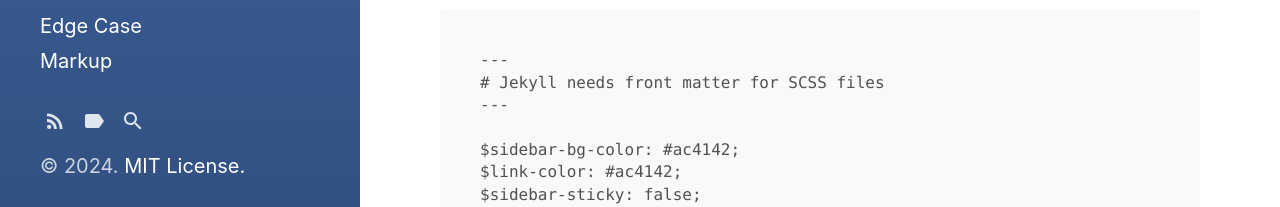
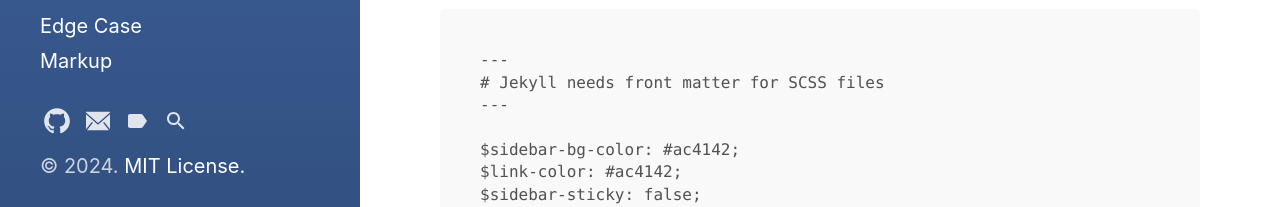
Before and after one commit to andresvalle/andresvalle.github.io, a Jekyll site: the page built from index.html, in a window 1280 px wide and 900 px high, scrolled down 527 px. Shown: the part 679-886 px from the top of the window. Built offline with Jekyll 4.4.1, drawn with Linux system fonts in a browser that asks for light colours; the list of posts is cut into pages by our own code.

Commit message:
added sidebar icons

```diff
--- a/_includes/sidebar-icon-links.html
+++ b/_includes/sidebar-icon-links.html
@@ -12,11 +12,23 @@
     </a>
   {% endif %}
 
-  <a id="subscribe-link"
+  <a id="github-link"
+      class="icon" title="Github" aria-label="Github"
+      href="https://github.com/andresvalle">
+    {% include svg/github.svg %}
+  </a>
+
+  <a id="email-link"
+  class="icon" title="Send Email" aria-label="Email"
+  href="mailto:andresvalledev@gmail.com">
+{% include svg/email.svg %}
+</a>
+
+  <!-- <a id="subscribe-link"
      class="icon" title="Subscribe" aria-label="Subscribe"
      href="{{ site.feed.path | default: 'feed.xml' | relative_url }}">
     {% include svg/feed.svg %}
-  </a>
+  </a> -->
 
   {% comment %}
     Check if we have tag or search pages page active before linking to it.
```
Also changed, not shown: _includes/svg/email.svg (added).
